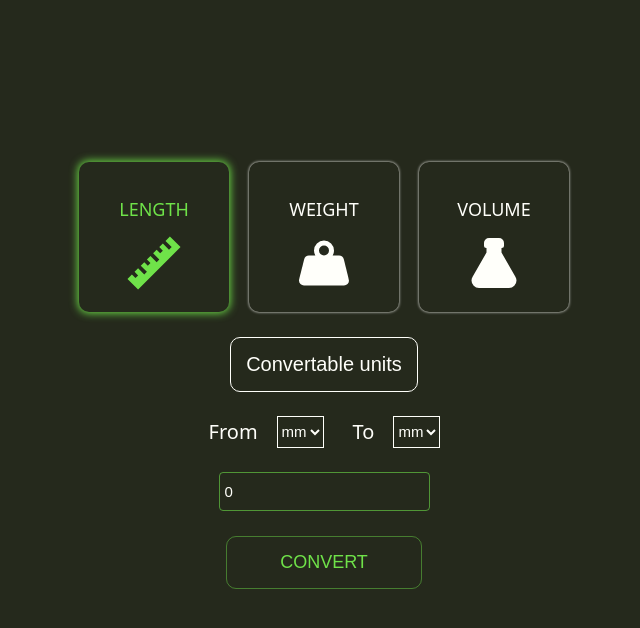
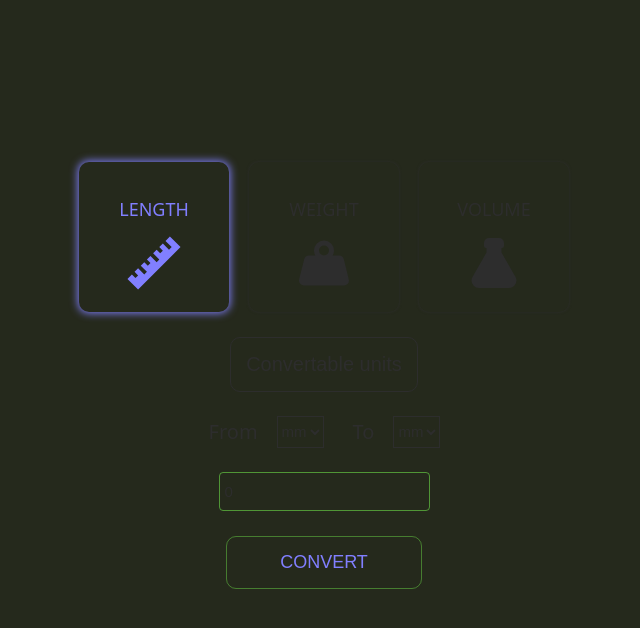
Before and after one commit to tamaskovacs0408/unit-converter, a React (Vite) app: page / in a window 1280 px wide. Shown: the top 628 px of the page, without its empty margins (316-956 px from the left). Built offline with nearby package versions, Linux system fonts and the light colour scheme.

Commit message:
Change variable colors

```diff
--- a/src/_variables.scss
+++ b/src/_variables.scss
@@ -1,2 +1,2 @@
-$primary: #6FE249;
-$secondary: #FFFFFA;
+$primary: #817FFF;
+$secondary: #2D2D2D;
```
